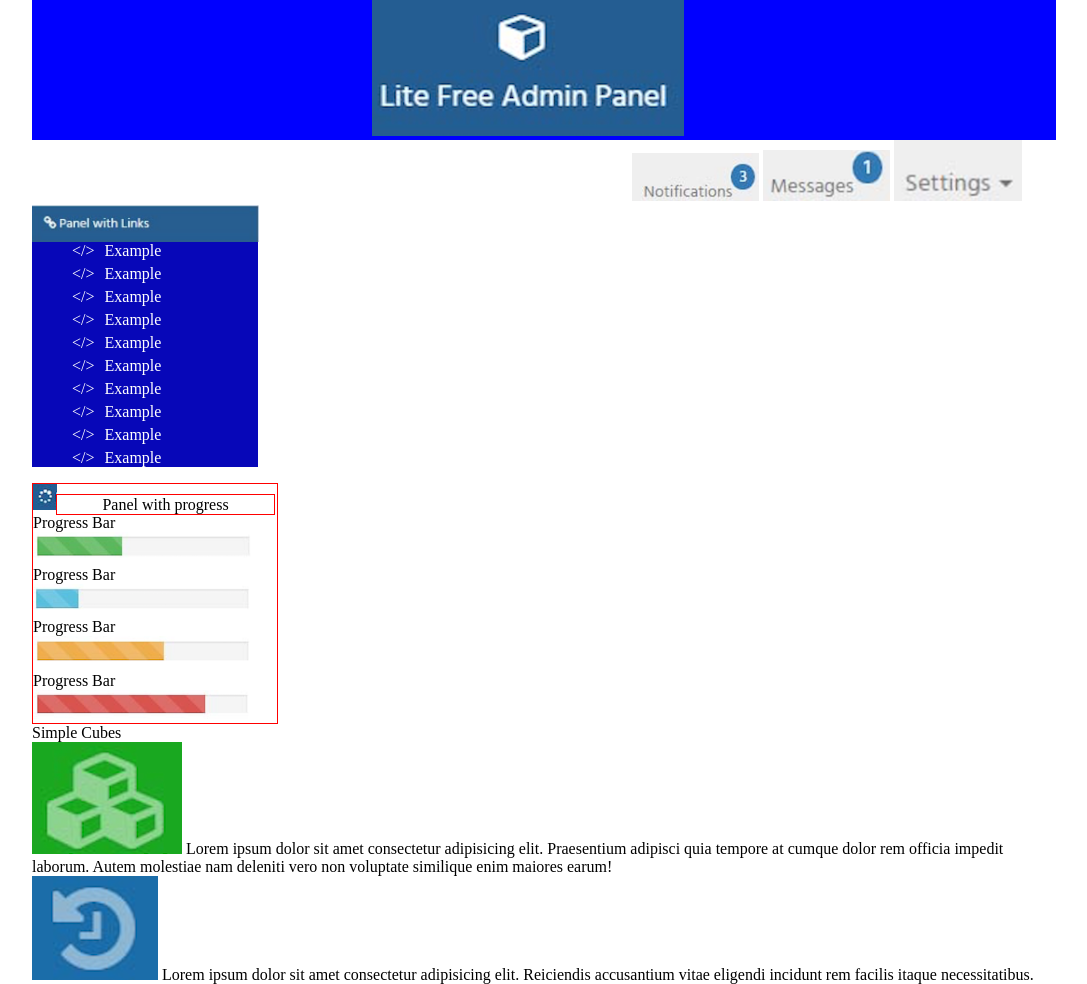
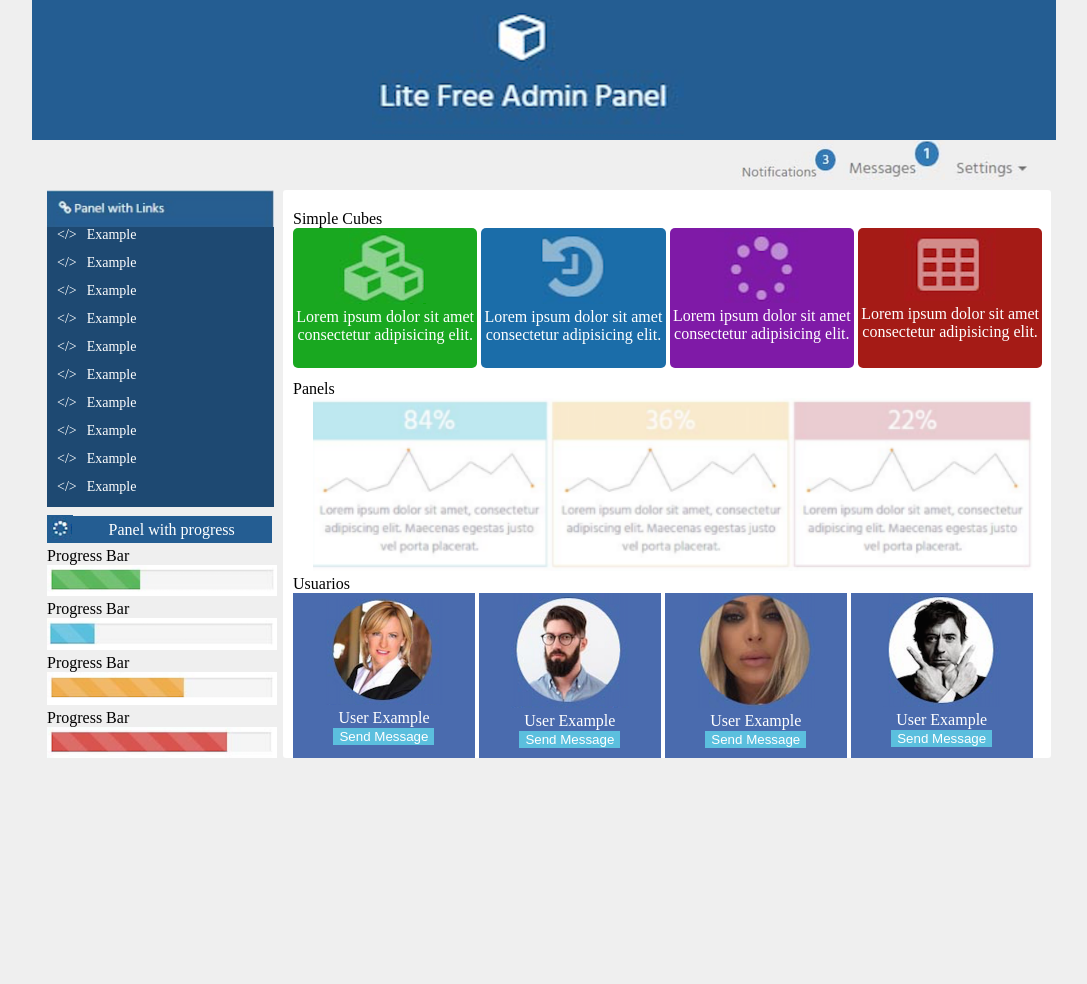
Before and after one commit to CesarAstorgaOchoa/pw14152022, a plain HTML site: page PracticaCSS04/index.html in a window 1280 px wide. Shown: the top 984 px of the page, without its empty margins (96-1183 px from the left). After the commit the page ends 800 px from the top, so only its background shows below. Drawn offline with Linux system fonts and the light colour scheme.

Commit message:
practica css04 terminada

```diff
--- a/PracticaCSS04/css/estilos.css
+++ b/PracticaCSS04/css/estilos.css
@@ -4,49 +4,173 @@ body{
     max-width: 1024px;
 }
 header{
-    background: blue;
+    background: #245D92;
 }
 header nav{
-    background: white;
-    padding-left: 600px;
-
+    background: #EFEFEF;
+    padding-left: 700px;
+    height: 50px;
 }
 header nav img{
-    width: 30%;
+    min-height: 40px;
+    max-height: 40px;
+}
+body{
+    background: #EFEFEF;
 }
 #logo{
     margin-left: 340px;
 }
 #primerSeccion{
     display: inline-block;
+    width: 25%;
+    vertical-align: top;
+    margin-left: 15px;
 }
 #secc01art01 ul{
     list-style: none;
-    background: rgb(7, 7, 184);
-    width: 38%;
-    height: 30%;
+    background: #1E4972;
+    width: 73%;
+    height: 280px;
     margin-top: -4px;
+    font-size: 14px;
 }
 #secc01art01 ul li{
-    margin-bottom: 5px;
+    margin-bottom: 12px;
     color: white;
+    margin-left: -30px;
 }
 #secc01art01 ul li:before{
     content: "</>";
     margin-right: 10px;
 }
-#secc01art02{
-    border: 1px solid red;
+#progreso{
+    width: 10%;
+    margin-top: -6px;
+}
+#panelprog{
+    background: #245D92;
+    margin-left: -5px;
+    padding: 5px 37px;
+    vertical-align: top;
+}
+#segundaSeccion{
+    background: white;
+    border-radius: 3px;
+    display: inline-block;
+    width: 75%;
+    margin-left: -24px;
+}
+#secc02art01{
+    width: 100%;
+    height: 170px;
+    margin-top: 20px;
+    margin-left: 10px;
+}
+#secc02art01-1{
+    background: #19A820;
+    border-radius: 5px;
+    color: white;
+    display: inline-block;
+    width: 24%;
+    height: 140px;
+    text-align: center;
+    vertical-align: top;
+}
+#secc02art01-1 img{
+    width: 55%;
+}
+#secc02art01-2{
+    background: #1B6DA9;
+    border-radius: 5px;
+    color: white;
+    display: inline-block;
+    width: 24%;
+    height: 140px;
+    text-align: center;
+}
+#secc02art01-2 img{
     width: 50%;
 }
-#progreso{
-    width: 10%;
+#secc02art01-3{
+    background: #7F1AA7;
+    border-radius: 5px;
+    color: white;
+    display: inline-block;
+    width: 24%;
+    height: 140px;
+    text-align: center;
+    vertical-align: top;
 }
-#panelprog{
-    border: 1px solid red;
-    margin-left: -5px;
-    padding: 1px 45px;
+#secc02art01-3 img{
+    width: 50%;
+}
+#secc02art01-4{
+    background: #A51B16;
+    border-radius: 5px;
+    color: white;
+    display: inline-block;
+    width: 24%;
+    height: 140px;
+    text-align: center;
+    vertical-align: top;
+}
+#secc02art01-4 img{
+    width: 50%;
+}
+#secc02art02{
+    margin-left: 10px;
+}
+#secc02art02 img{
+    width: 95%;
+    margin-left: 20px;
+}
+#secc02art03{
+    margin-left: 10px;
+}
+#secc02art03 img{
+    width: 65%;
+}
+#secc02art03 input[type="button"]{
+    background: #5BBFDE;
+    border: 0px;
+    color: white;
+    padding: 20px auto;
+}
+#secc02art03-1{
+    background: #4A6BAE;
+    display: inline-block;
+    vertical-align: top;
+    width: 24%;
+    height: 160px;
+    padding-top: 5px;
+    text-align: center;
+}
+#secc02art03-2{
+    background: #4A6BAE;
+    display: inline-block;
+    width: 24%;
+    height: 165px;
+    text-align: center;
+}
+#secc02art03-3{
+    background: #4A6BAE;
+    display: inline-block;
+    width: 24%;
+    height: 165px;
+    text-align: center;
+}
+#secc02art03-4{
+    background: #4A6BAE;
+    display: inline-block;
+    width: 24%;
+    height: 165px;
+    vertical-align: top;
+    text-align: center;
 }
 .tamano{
     width: 90%;
 }
+.colorblanco{
+    color: white;
+}
--- a/PracticaCSS04/index.html
+++ b/PracticaCSS04/index.html
@@ -34,7 +34,7 @@
         </article>
         <article id="secc01art02">
             <img src="img/logoprogress.png" alt="" id="progreso">
-            <span id="panelprog">
+            <span id="panelprog" class="colorblanco">
                 Panel with progress
             </span>
             <br>
@@ -65,59 +65,74 @@
             <span>
                 Simple Cubes
             </span>
+            <br>
             <article id="secc02art01-1">
                 <img src="img/cubo1.png" alt="">
-                Lorem ipsum dolor sit amet consectetur adipisicing elit. Praesentium adipisci quia tempore at cumque dolor rem officia impedit laborum. Autem molestiae nam deleniti vero non voluptate similique enim maiores earum!
+                <br>
+                Lorem ipsum dolor sit amet consectetur adipisicing elit.
             </article>
             <article id="secc02art01-2">
                 <img src="img/cubo02.png" alt="">
-                Lorem ipsum dolor sit amet consectetur adipisicing elit. Reiciendis accusantium vitae eligendi incidunt rem facilis itaque necessitatibus. Amet architecto quia omnis sapiente sit odit veritatis nobis totam vitae? Molestiae, officia.
-            </article>
+                <br>
+                Lorem ipsum dolor sit amet consectetur adipisicing elit.
+                </article>
             <article id="secc02art01-3">
                 <img src="img/cubo03.png" alt="">
-                Lorem ipsum dolor sit amet consectetur adipisicing elit. Distinctio aspernatur itaque ipsa. Aliquid commodi inventore excepturi omnis magni sed consequuntur, possimus harum dolores at assumenda non amet ex perspiciatis eum?
+                <br>
+                Lorem ipsum dolor sit amet consectetur adipisicing elit.
             </article>
             <article id="secc02art01-4">
                 <img src="img/cubo04.png" alt="">
-                Lorem ipsum dolor sit amet consectetur adipisicing elit. Harum esse, similique adipisci laboriosam quam tenetur tempora obcaecati deleniti reprehenderit aliquam impedit? Quibusdam porro qui repellat excepturi quas dolorem laudantium necessitatibus.
+                <br>
+                Lorem ipsum dolor sit amet consectetur adipisicing elit.
             </article>
         </article>
         <article id="secc02art02">
             <span>
                 Panels
             </span>
+            <br>
             <img src="img/panels.PNG" alt="">
         </article>
         <article id="secc02art03">
             <span>
                 Usuarios
             </span>
+            <br>
             <article id="secc02art03-1">
                 <img src="img/usuario01.png" alt="">
-                <span>
+                <br>
+                <span class="colorblanco">
                     User Example
                 </span>
+                <br>
                 <input type="button" value="Send Message">
             </article>
             <article id="secc02art03-2">
                 <img src="img/usuario02.png" alt="">
-                <span>
+                <br>
+                <span class="colorblanco">
                     User Example
                 </span>
+                <br>
                 <input type="button" value="Send Message">
             </article>
             <article id="secc02art03-3">
                 <img src="img/usuario03.png" alt="">
-                <span>
+                <br>
+                <span class="colorblanco">
                     User Example
                 </span>
+                <br>
                 <input type="button" value="Send Message">
             </article>
             <article id="secc02art03-4">
                 <img src="img/usuario04.png" alt="">
-                <span>
+                <br>
+                <span class="colorblanco">
                     User Example
                 </span>
+                <br>
                 <input type="button" value="Send Message">
             </article>
         </article>
```
